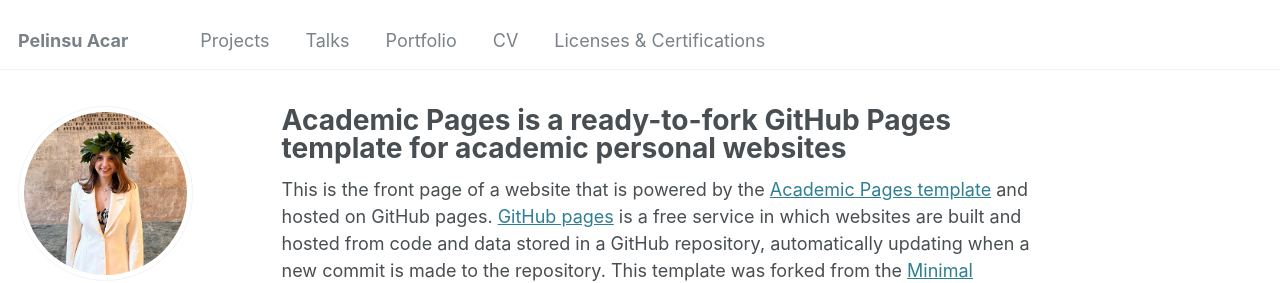
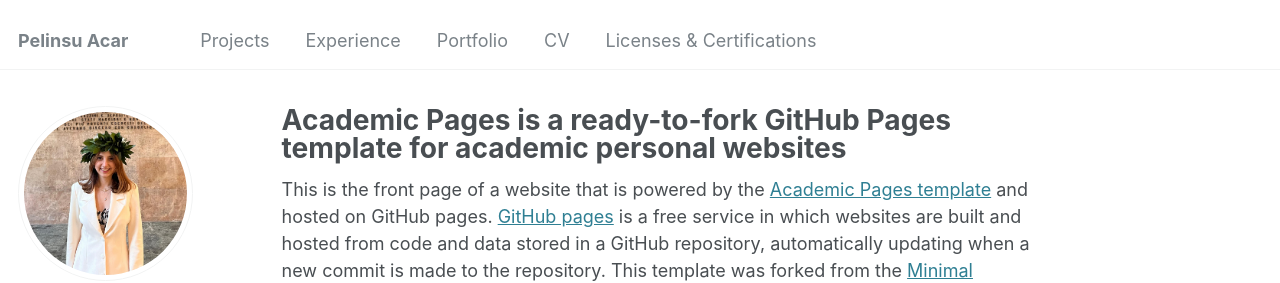
Before and after one commit to pelinsuacar/pelinsuacar.github.io, a Jekyll site: the page built from _pages/about.md, in a window 1280 px wide. Shown: the top 283 px of the page. Built offline with Jekyll 4.4.1, drawn with Linux system fonts in a browser that asks for light colours.

Commit message:
Update navigation.yml

```diff
--- a/_data/navigation.yml
+++ b/_data/navigation.yml
@@ -8,8 +8,8 @@ main:
   - title: "Projects"
     url: /projects/
 
-  - title: "Talks"
-    url: /talks/
+  - title: "Experience"
+    url: /experience/
 
   - title: "Portfolio"
     url: /portfolio/
```
